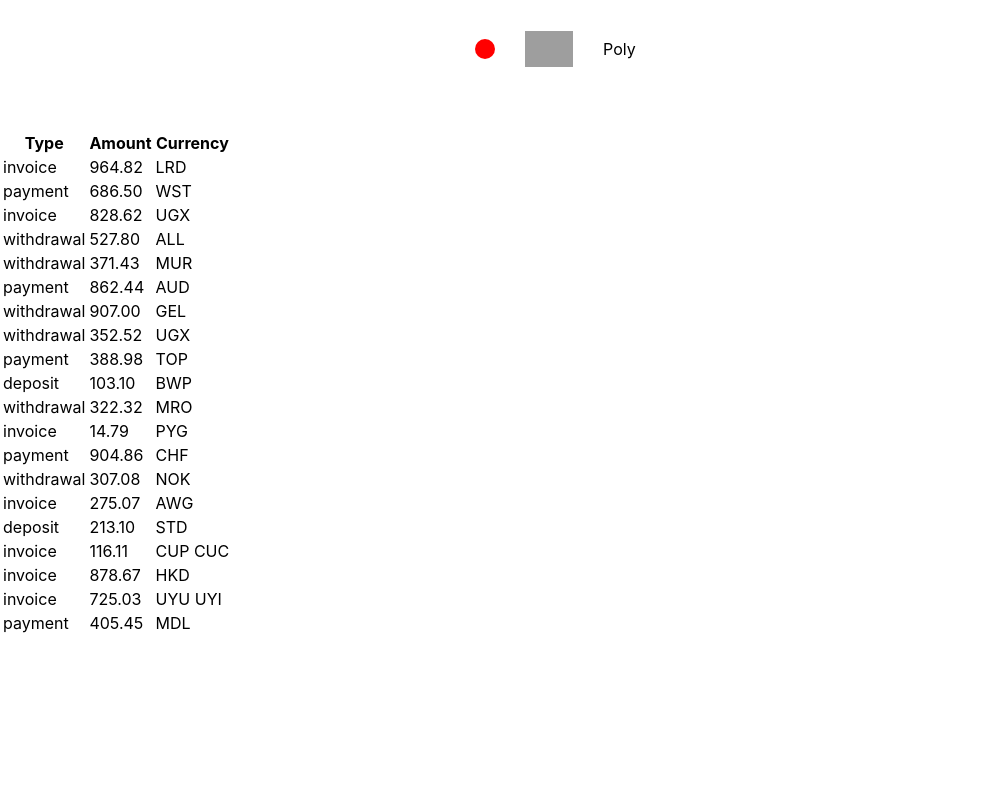
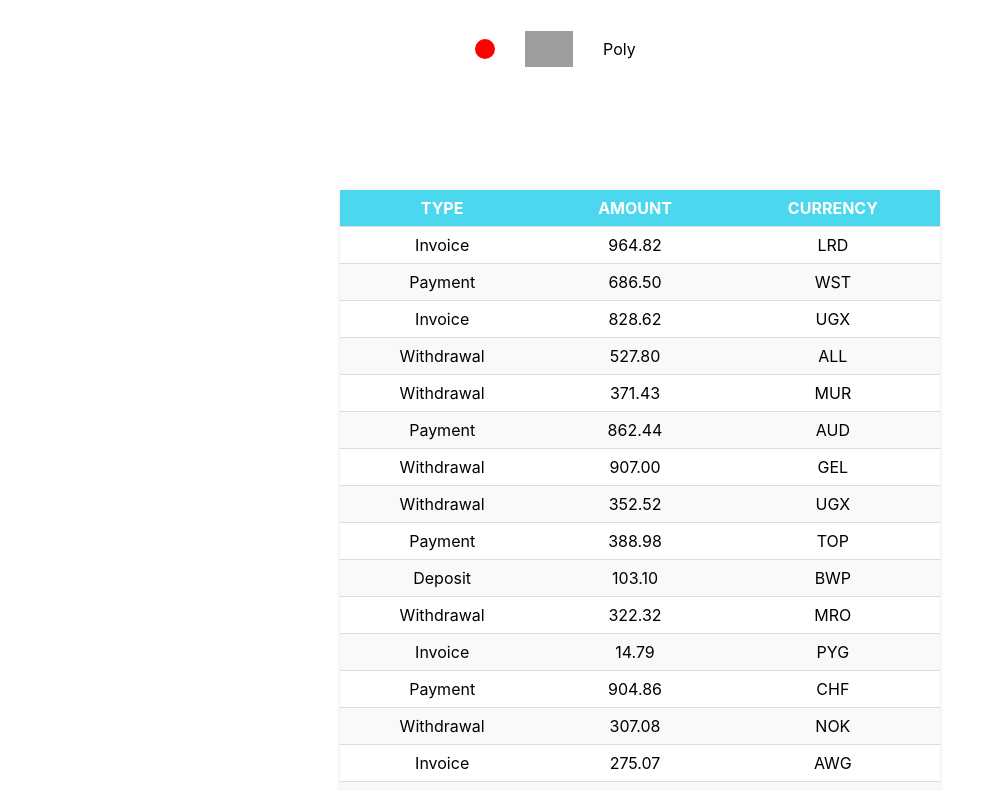
Before and after one commit to justjoannams/goit-react-hw-01-components, a React (Create React App) app: page / in a window 1280 px wide. Shown: the part 1160-1951 px from the top of the page, without its empty margins (0-1001 px from the left). Before the commit the page ends 1796 px from the top, so only its background shows below. Built offline with nearby package versions, Linux system fonts and the light colour scheme; grey boxes are pictures that could not be loaded.

Commit message:
transaction-history

```diff
--- a/src/components/TransactionHistory/TransactionHistory.jsx
+++ b/src/components/TransactionHistory/TransactionHistory.jsx
@@ -3,21 +3,21 @@ import css from './TransactionHistory.module.css';
 
 export const TransactionHistory = ({ items }) => {
   return (
-    <table className={css.TransactionTable}>
+    <table className={css.transactionHistory}>
       <thead>
         <tr>
-          <th className={css.TableHeader}>Type</th>
-          <th className={css.TableHeader}>Amount</th>
-          <th className={css.TableHeader}>Currency</th>
+          <th className={css.tableHeader}>Type</th>
+          <th className={css.tableHeader}>Amount</th>
+          <th className={css.tableHeader}>Currency</th>
         </tr>
       </thead>
 
       <tbody>
-        {items.map(items => (
-          <tr className={css.TableRow} key={items.id}>
-            <td className={css.TableData}>{items.type}</td>
-            <td className={css.TableData}>{items.amount}</td>
-            <td className={css.TableData}>{items.currency}</td>
+        {items.map(({ id, type, amount, currency }) => (
+          <tr className={css.tableRow} key={id}>
+            <td className={css.tableData}>{type}</td>
+            <td className={css.tableData}>{amount}</td>
+            <td className={css.tableData}>{currency}</td>
           </tr>
         ))}
       </tbody>
```
